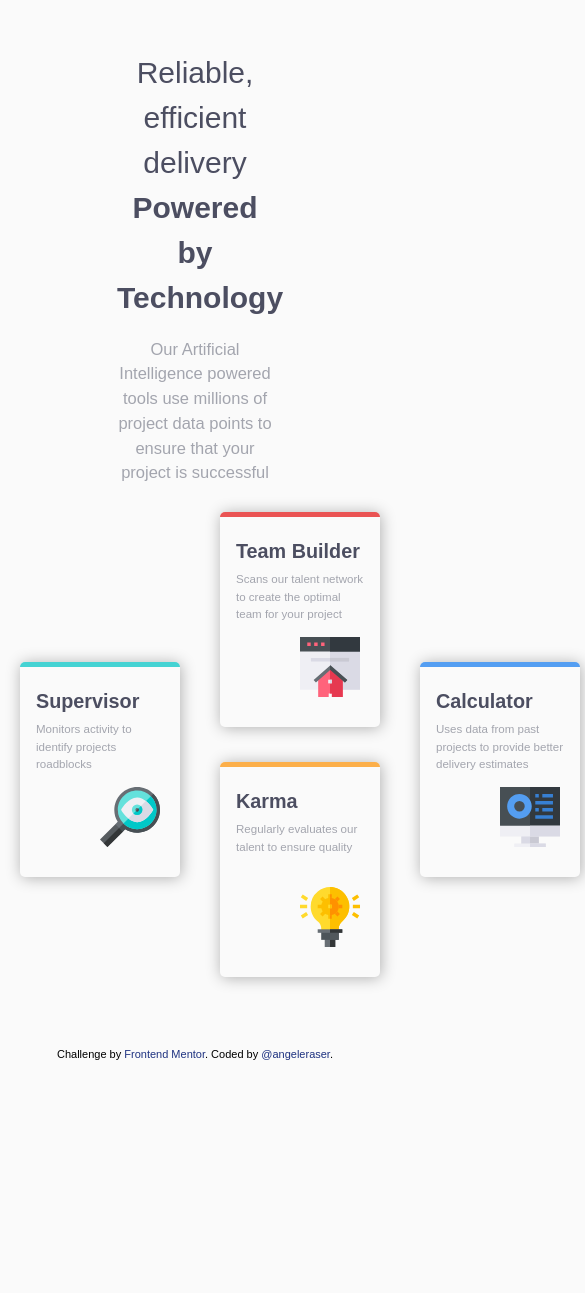
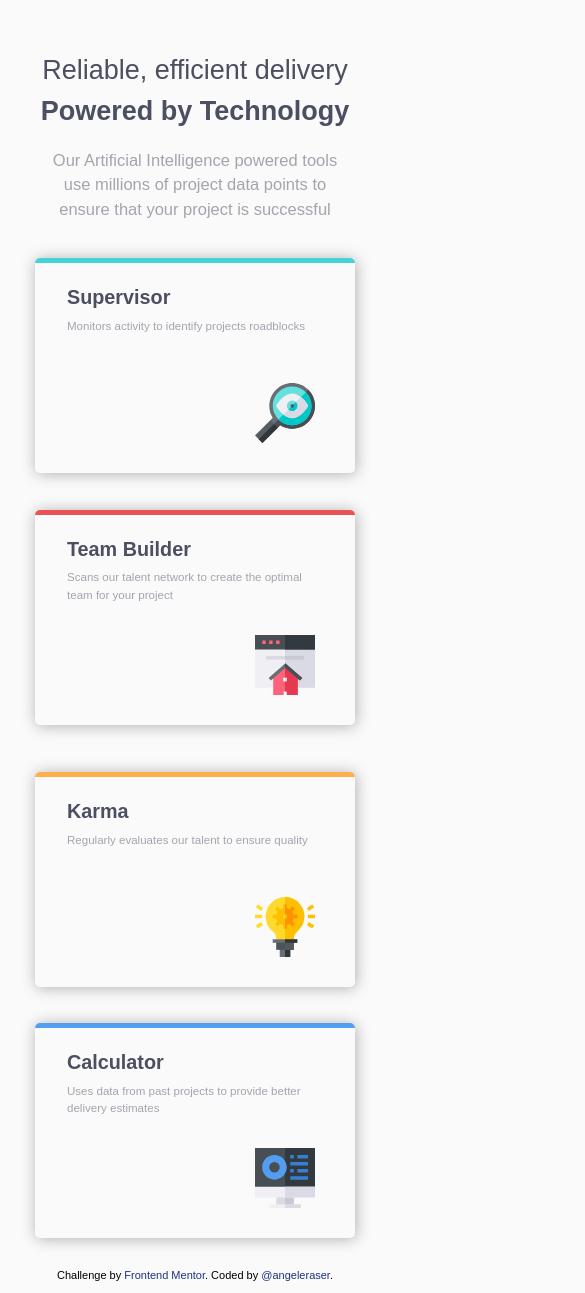
Before and after one commit to angeleraser/four-card-feature-section, a plain HTML site: page index.html in a window 390 px wide. Shown: the whole page, 585 px wide, since content can reach past the window. Before the commit the page ends 1071 px from the top, so only its background shows below. Drawn offline with Linux system fonts and the light colour scheme.

Commit message:
update responsive design

```diff
--- a/css/styles.css
+++ b/css/styles.css
@@ -35,6 +35,7 @@ body{
   align-items: center;
   justify-content: center;
   border-radius: 5px;
+  max-width: 1440px;
 }
 .flex-item:nth-child(1){
   flex-basis: 100%;
@@ -117,15 +118,18 @@ body{
 .blue{
   border-color: var(--Blue);
 }
-@media screen and (max-width:375px){
+footer.flex-item{
+  width: 100%;
+}
+@media screen and (max-width:950px){
   .cards-container{
     grid: 1fr 2fr 1fr / 1fr;
   }
   .flex-item{
-    min-width: 300px;
+    max-width: 400px;
   }
   .title{
-    font-size: 1.5em;
+    font-size: 1.8em;
     width: 100%;
   }
   .description{
```
